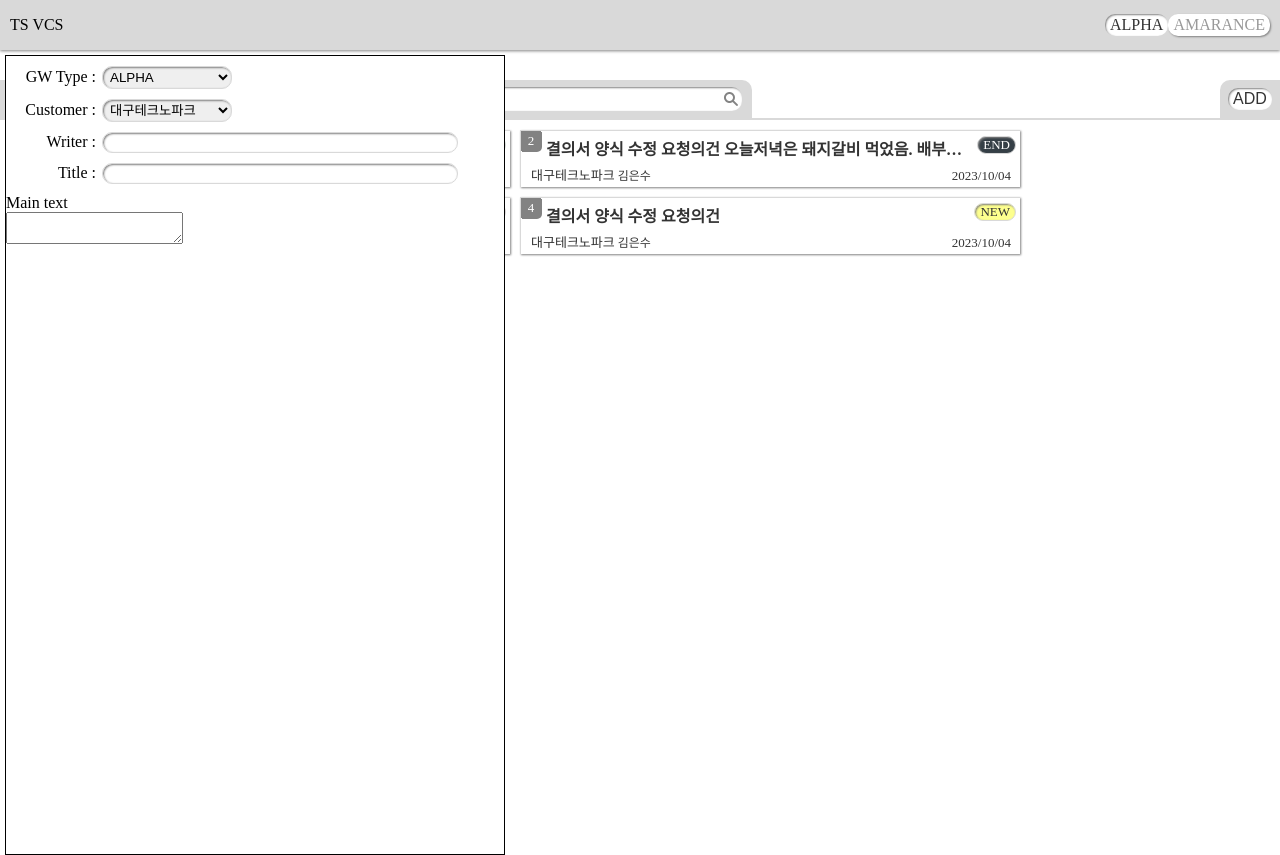
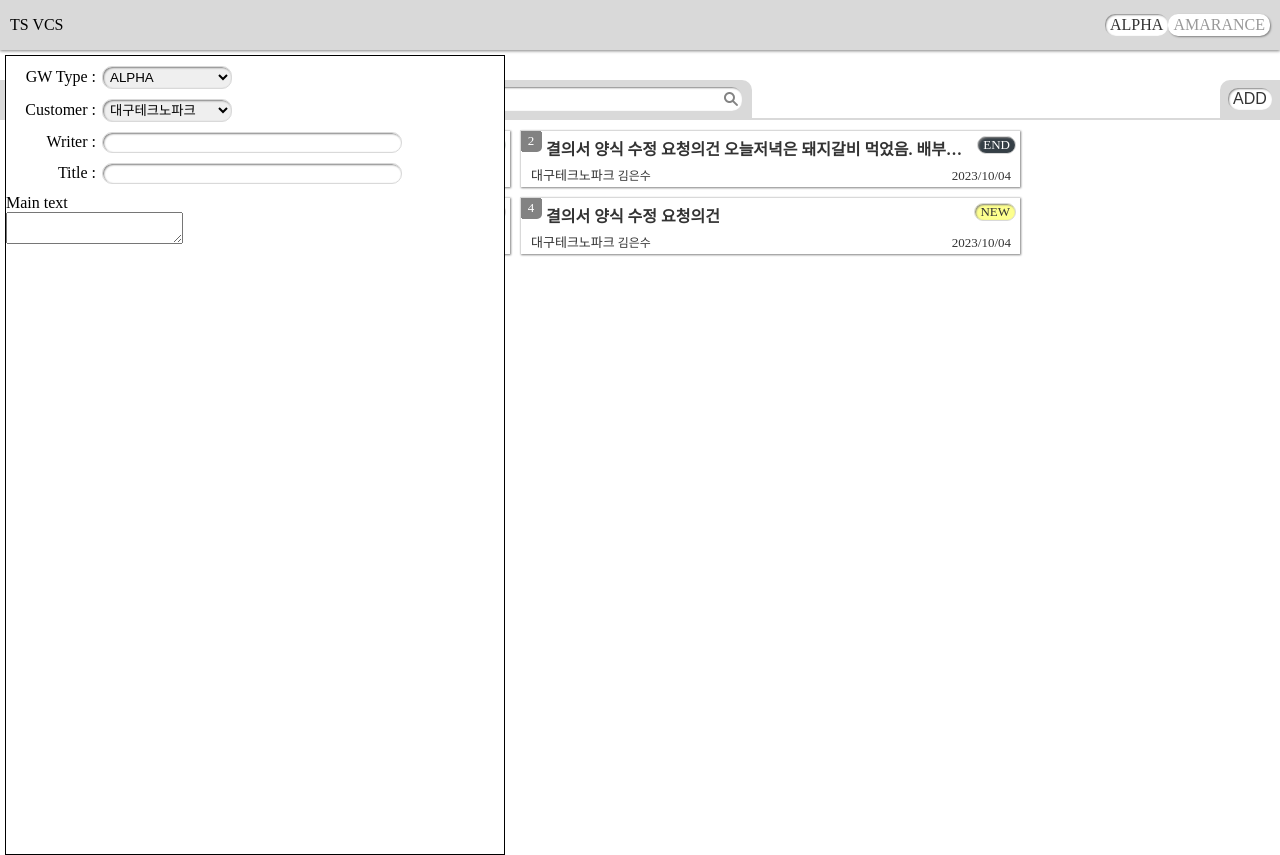
Before and after one commit to sadbc1235/ts-vcs, a Next.js app: page /report/ALPHA in a window 1280 px wide. Built offline with nearby package versions, Linux system fonts and the light colour scheme.

Commit message:
중간커밋

```diff
--- a/src/app/globals.css
+++ b/src/app/globals.css
@@ -322,7 +322,7 @@ header {
 }
 #addAskWrap > #basicBox > div > .basicTd > #addWriter
 , #addAskWrap > #basicBox > div > .basicTd > #addTitle {
-    width: 356px;
+    width: 300px;
 }
 
 /* AddAsk */
```
